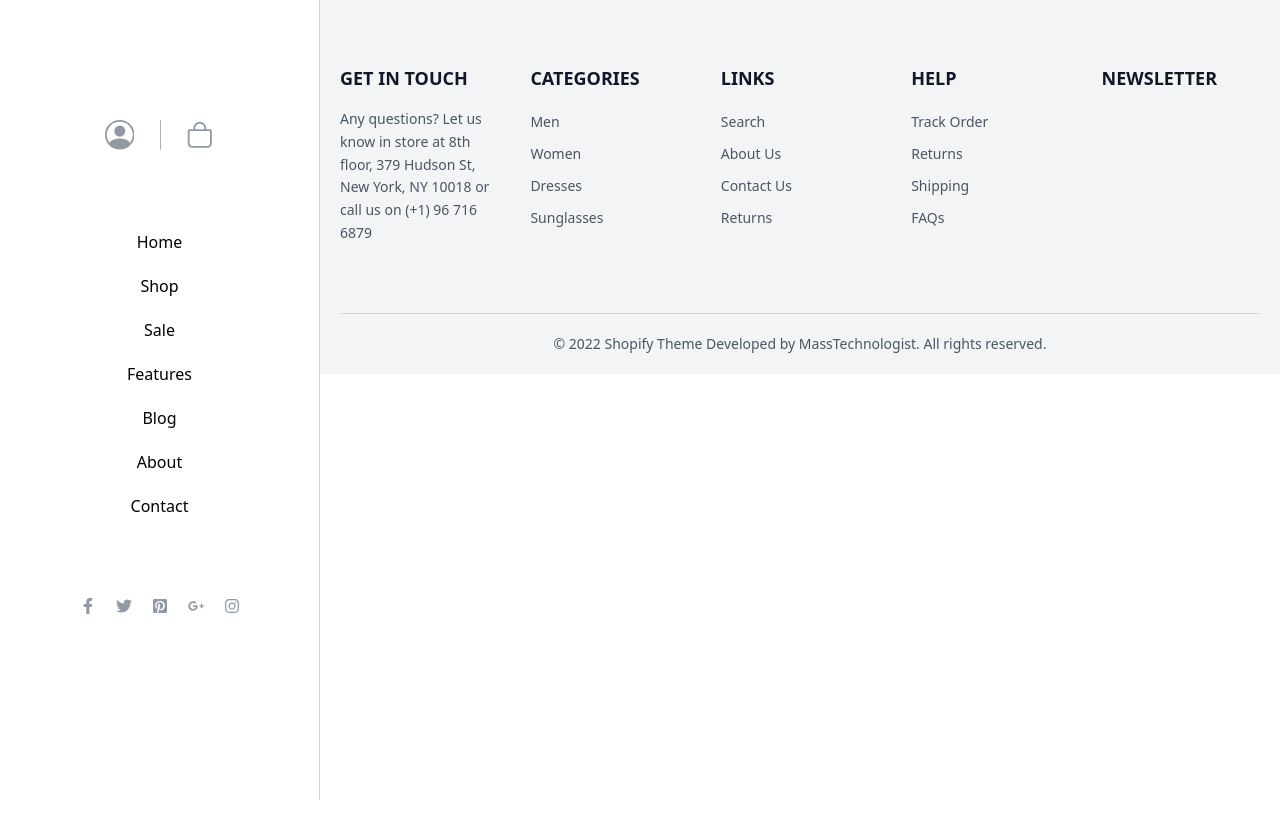
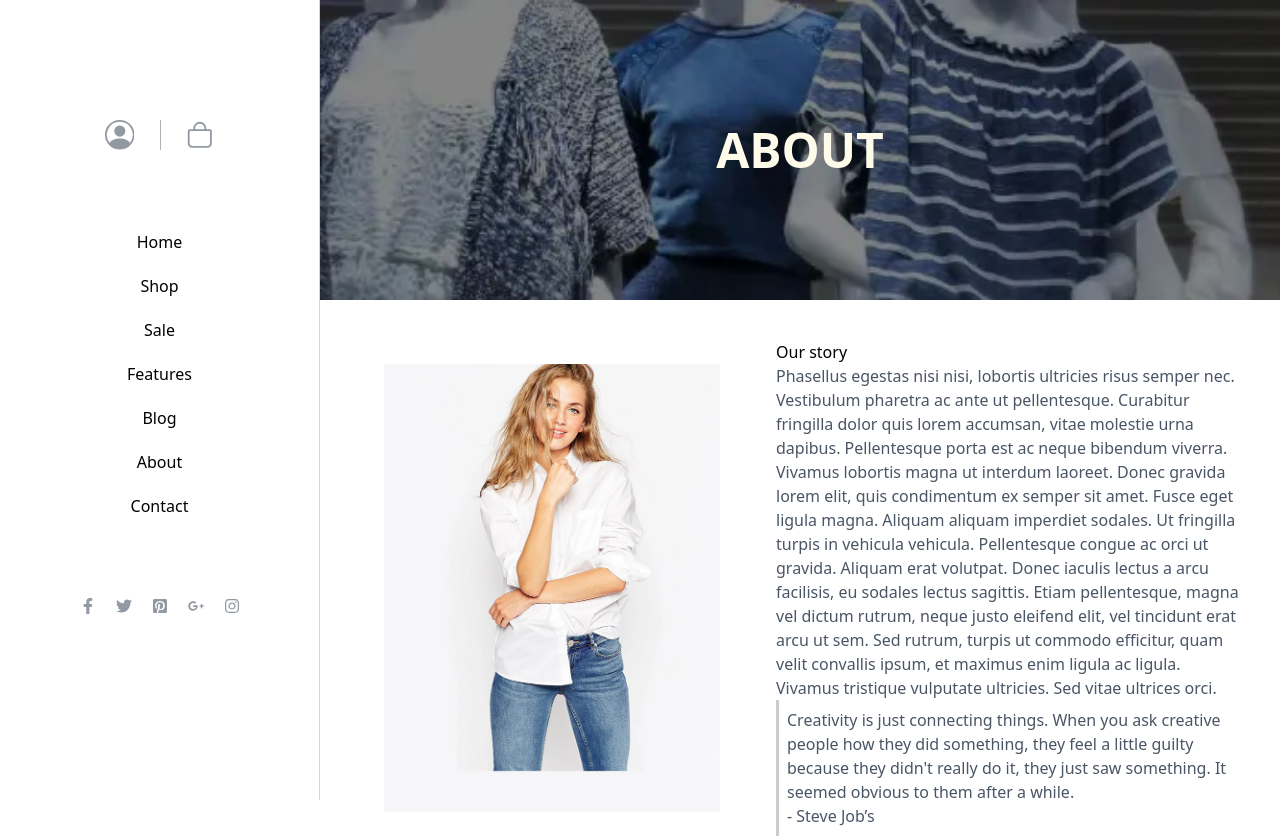
Before and after one commit to SalmaMasioub/SalmaMasioub_Final_Project_React, a React (Vite) app in the folder fashe/: page /about in a window 1280 px wide. Shown: the top 838 px of the page. Before the commit the page ends 800 px from the top, so only its background shows below. Built offline with nearby package versions, Linux system fonts and the light colour scheme.

Commit message:
add the about page

```diff
--- a/fashe/src/App.jsx
+++ b/fashe/src/App.jsx
@@ -8,6 +8,7 @@
 import Blogdetails from './layout/blogdetails';
 import Footer from './layout/footer';
 import Navbar from './layout/navbar';
+import About from './pages/about/about';
 
 const App = () => {
     return (
@@ -20,6 +21,8 @@
                 <div className="w-full lg:w-[75vw] flex flex-col justify-start items-center min-h-[100px]">
                     <Routes>
                         <Route path="/" element={<Home />} />
+                                                <Route path="/about" element={<About />} />
+
                         <Route path="/product" element={<Shop />} />
                         <Route path="/details/:title" element={<Details />} />
                         <Route path="/blogs/:name" element={<Blogdetails />} />
--- a/fashe/src/layout/navbar.jsx
+++ b/fashe/src/layout/navbar.jsx
@@ -24,8 +24,8 @@
                         <Link to={""} className='hover:text-red-600' href="">Sale</Link>
                         <Link to={""} className='hover:text-red-600' href="">Features</Link>
                         <Link to={"/blogs"} className='hover:text-red-600' href="">Blog</Link>
-                        <Link to={"/About"} className='hover:text-red-600' href="">About</Link>
-                        <Link to={"/Contact"} className='hover:text-red-600' href="">Contact</Link>
+                        <Link to={"/about"} className='hover:text-red-600' href="">About</Link>
+                        <Link to={"/contact"} className='hover:text-red-600' href="">Contact</Link>
                     </nav>
 
 
--- a/fashe/src/pages/about/about.jsx
+++ b/fashe/src/pages/about/about.jsx
@@ -0,0 +1,24 @@
+import React from 'react';
+import images from '../../constant/images';
+const About = () => {
+    return (
+        <div>
+            <div className="bg-[url('/src/assets/images/contact_top.webp')] bg-cover bg-center h-[300px] flex items-center justify-center">
+<h1 className='font-bold text-5xl text-amber-50'>ABOUT</h1>
+            </div>
+            <div  className='flex flex-col sm:flex-row justify-between items-center gap-6 p-5 sm:p-8'>
+                <img src={images.chemise} alt="" className=' w-100 p-8' />
+                <div className='flex flex-col'><h1>Our story</h1>
+                <span className='text-gray-600 '>Phasellus egestas nisi nisi, lobortis ultricies risus semper nec. Vestibulum pharetra ac ante ut pellentesque. Curabitur fringilla dolor quis lorem accumsan, vitae molestie urna dapibus. Pellentesque porta est ac neque bibendum viverra. Vivamus lobortis magna ut interdum laoreet. Donec gravida lorem elit, quis condimentum ex semper sit amet. Fusce eget ligula magna. Aliquam aliquam imperdiet sodales. Ut fringilla turpis in vehicula vehicula. Pellentesque congue ac orci ut gravida. Aliquam erat volutpat. Donec iaculis lectus a arcu facilisis, eu sodales lectus sagittis. Etiam pellentesque, magna vel dictum rutrum, neque justo eleifend elit, vel tincidunt erat arcu ut sem. Sed rutrum, turpis ut commodo efficitur, quam velit convallis ipsum, et maximus enim ligula ac ligula. Vivamus tristique vulputate ultricies. Sed vitae ultrices orci.</span>
+                <span className='text-gray-600 border-l-3  border-black/20 p-2'>Creativity is just connecting things. When you ask creative people how they did something, they feel a little guilty because they didn't really do it, they just saw something. It seemed obvious to them after a while.
+
+
+
+                  <br /> <p className=' p-5xl'> - Steve Job’s</p></span>
+                </div>
+            </div>
+        </div>
+    );
+};
+
+export default About;
```
Also changed, not shown: fashe/src/assets/images/contact_top.webp (added).
